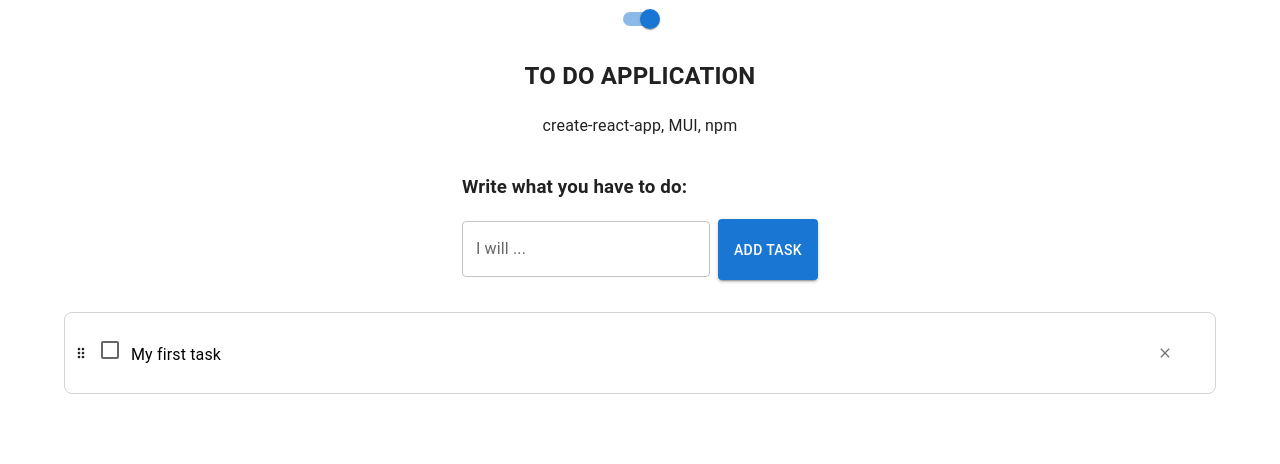
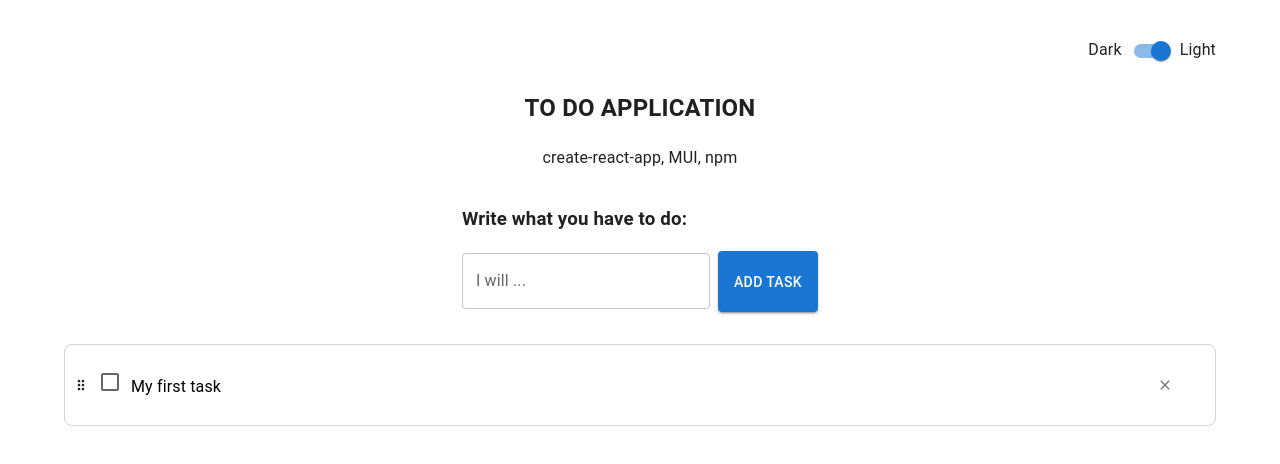
Before and after one commit to bakhtyiar/To-do-list, a React (Create React App) app: page / in a window 1280 px wide. Shown: the top 464 px of the page. Built offline with nearby package versions, Linux system fonts and the light colour scheme.

Commit message:
Added text to theme switcher, styles

```diff
--- a/src/App.js
+++ b/src/App.js
@@ -6,7 +6,6 @@ import CssBaseline from "@mui/material/CssBaseline";
 import Container from "@mui/material/Container";
 import Box from "@mui/material/Box";
 import { ThemeProvider, createTheme } from "@mui/material/styles";
-// import useMediaQuery from "@mui/material/useMediaQuery";
 import { useState, useMemo, createContext } from "react";
 
 export const ColorModeContext = createContext({
@@ -15,7 +14,6 @@ export const ColorModeContext = createContext({
 });
 
 function App() {
-	// const prefersDarkMode = useMediaQuery("(prefers-color-scheme: dark)");
 	const [mode, setMode] = useState("light");
 	const colorMode = useMemo(
 		() => ({
@@ -51,10 +49,17 @@ function App() {
 								alignItems: "center",
 							}}
 						>
-							<SettingControls
-								toggleColorMode={colorMode.toggleColorMode}
-								theme={mode}
-							/>
+							<Box
+								sx={{
+									alignSelf: "end",
+									marginTop: "32px",
+								}}
+							>
+								<SettingControls
+									toggleColorMode={colorMode.toggleColorMode}
+									theme={mode}
+								/>
+							</Box>
 							<Header />
 							<ToDoBody />
 						</Box>
--- a/src/SettingControls/SettingControls.jsx
+++ b/src/SettingControls/SettingControls.jsx
@@ -8,11 +8,13 @@ const SettingControls = (props) => {
 
 	return (
 		<div>
+			Dark
 			<Switch
 				checked={props.theme === "light" ? true : false}
 				onChange={handleChange}
 				inputProps={{ "aria-label": "switch-theme" }}
 			/>
+			Light
 		</div>
 	);
 };
--- a/src/ToDoBody/ToDoList/ToDoListItem/ToDoListItem.jsx
+++ b/src/ToDoBody/ToDoList/ToDoListItem/ToDoListItem.jsx
@@ -23,7 +23,6 @@ export default function ToDoListItem(props) {
 
 	const checkTask = (id) => {
 		props.checkTask(id);
-		console.log(colorMode);
 	};
 
 	const updateTask = (e) => {
```
